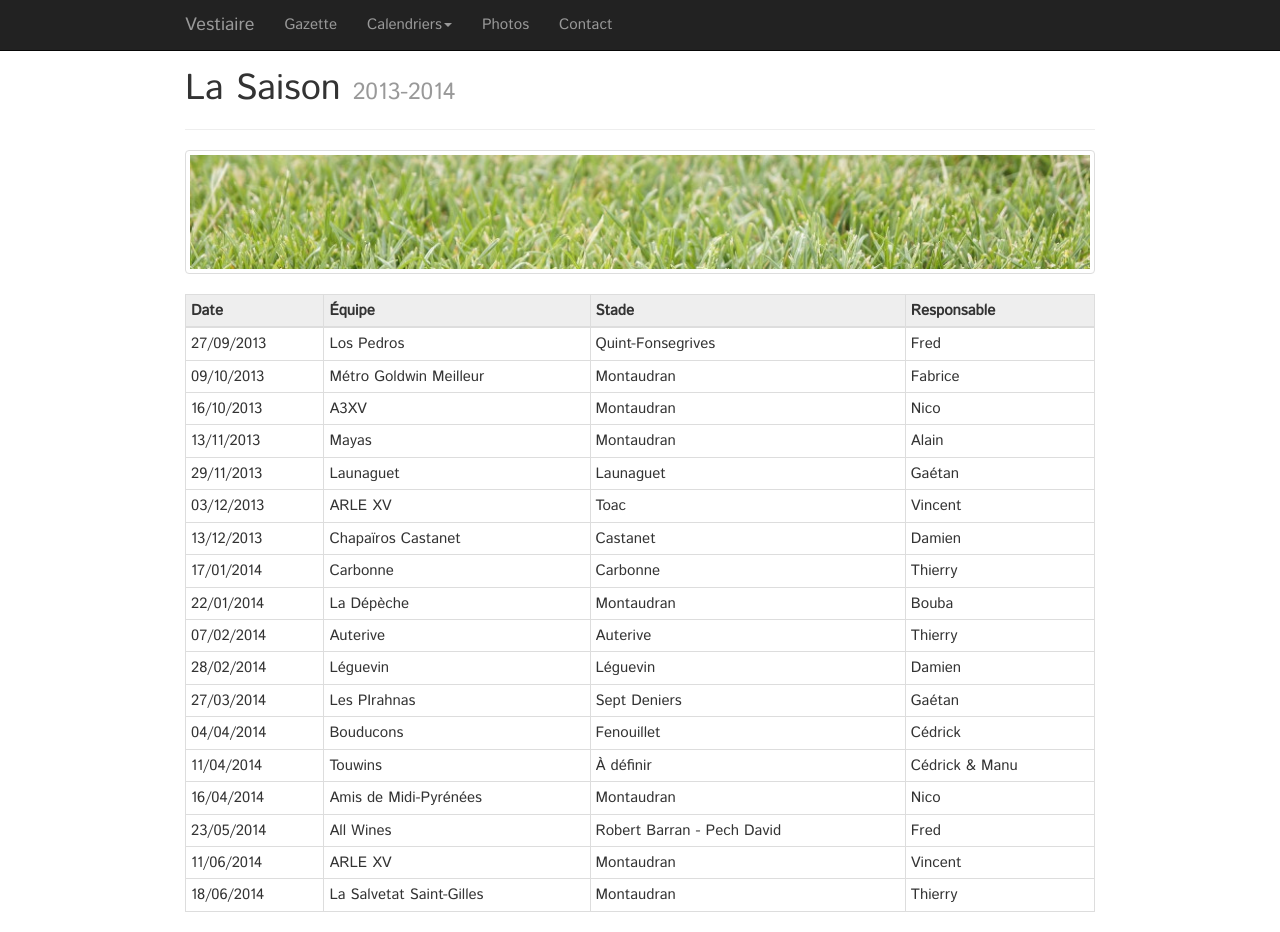
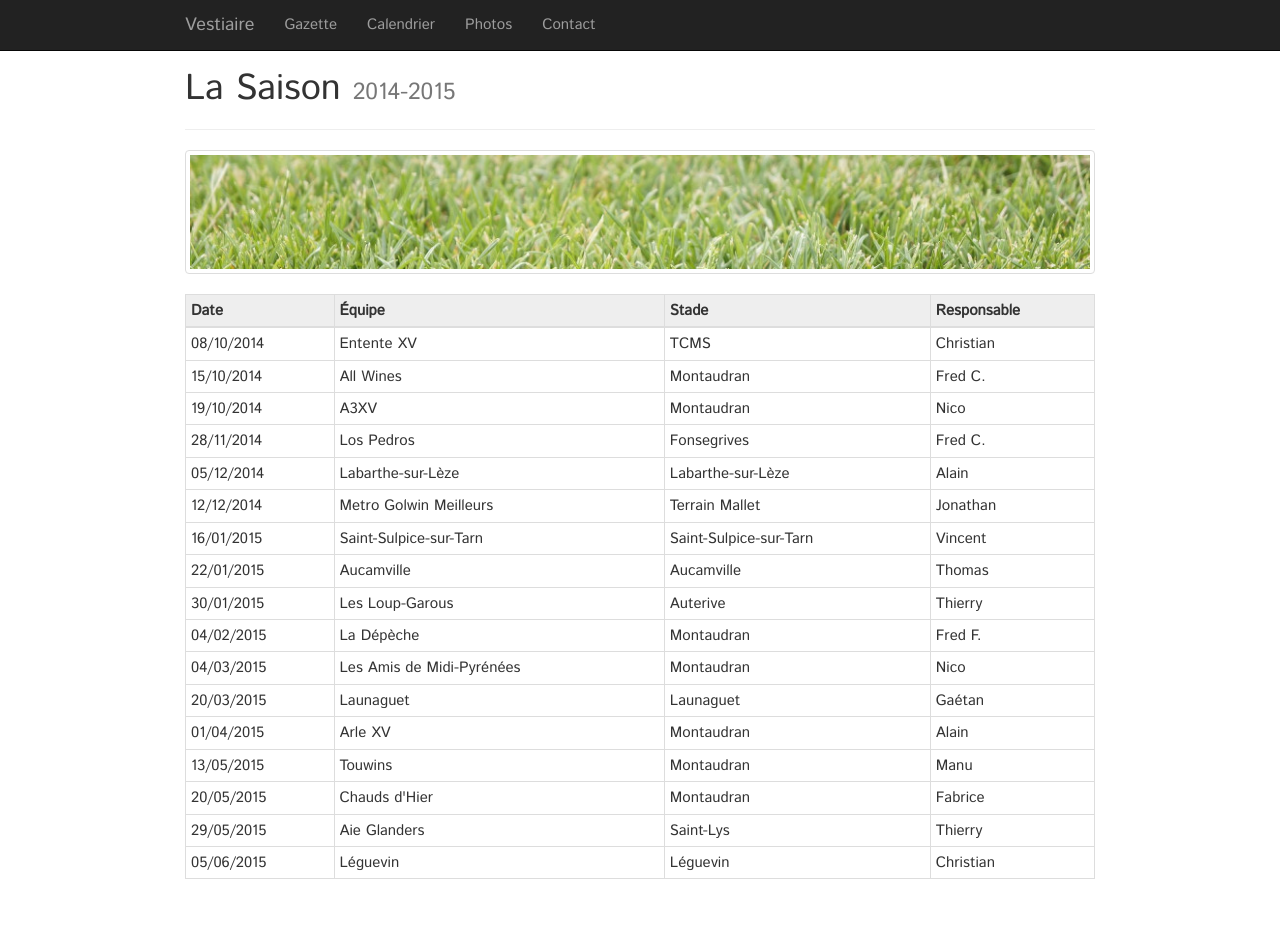
Before and after one commit to fcabestre/Gonins, a Jekyll site: the page built from calendrier.html, in a window 1280 px wide and 932 px high. Built offline with Jekyll 4.4.1, drawn with Linux system fonts in a browser that asks for light colours; nearby versions of some CDN libraries.

Commit message:
Mise à jour début de saison 2014-2015 (suite)
* Retour à un seul calendrier, celui de l'année courante
* Utilisation d'un CDN pour bootstrap aussi
* Nettoyage

```diff
--- a/_config.yml
+++ b/_config.yml
@@ -2,7 +2,7 @@ name: Site des Gonin's Boys
 pygments: true
 encoding: utf-8
 timezone: Europe/Paris
-exclude: ['old', 'bootstrap', 'README.md', 'Site.iml']
+exclude: ['old', 'bootstrap', 'README.md', 'Site.iml', 'assets']
 baseurl: /Gonins
 redcloth:
   fold_lines: false
--- a/_data/matchs-2013-2014.yml
+++ /dev/null
@@ -1,89 +0,0 @@
- - date:  27/09/2013
-   equipe:  Los Pedros
-   stade:  Quint-Fonsegrives
-   responsable:  Fred
-
- - date:  09/10/2013
-   equipe: Métro Goldwin Meilleur
-   stade: Montaudran
-   responsable: Fabrice
-
- - date: 16/10/2013
-   equipe: A3XV
-   stade: Montaudran
-   responsable: Nico
-
- - date: 13/11/2013
-   equipe: Mayas
-   stade: Montaudran
-   responsable: Alain
-
- - date: 29/11/2013
-   equipe: Launaguet
-   stade: Launaguet
-   responsable: Gaétan
-
- - date: 03/12/2013
-   equipe: ARLE XV
-   stade: Toac
-   responsable: Vincent
-
- - date: 13/12/2013
-   equipe: Chapaïros Castanet
-   stade: Castanet
-   responsable: Damien
-
- - date: 17/01/2014
-   equipe: Carbonne
-   stade: Carbonne
-   responsable: Thierry
-
- - date: 22/01/2014
-   equipe: La Dépèche
-   stade: Montaudran
-   responsable: Bouba
-
- - date: 07/02/2014
-   equipe: Auterive
-   stade: Auterive
-   responsable: Thierry
-
- - date: 28/02/2014
-   equipe: Léguevin
-   stade: Léguevin
-   responsable: Damien
-
- - date: 27/03/2014
-   equipe: Les PIrahnas
-   stade: Sept Deniers
-   responsable: Gaétan
-
- - date: 04/04/2014
-   equipe: Bouducons
-   stade: Fenouillet
-   responsable: Cédrick
-
- - date: 11/04/2014
-   equipe: Touwins
-   stade: À définir
-   responsable: Cédrick & Manu
-
- - date: 16/04/2014
-   equipe: Amis de Midi-Pyrénées
-   stade: Montaudran
-   responsable: Nico
-
- - date: 23/05/2014
-   equipe: All Wines
-   stade: Robert Barran - Pech David
-   responsable: Fred
-
- - date: 11/06/2014
-   equipe: ARLE XV
-   stade: Montaudran
-   responsable: Vincent
-
- - date: 18/06/2014
-   equipe: La Salvetat Saint-Gilles
-   stade: Montaudran
-   responsable: Thierry
--- a/_layouts/gonins.html
+++ b/_layouts/gonins.html
@@ -8,7 +8,7 @@
     <meta name="viewport" content="width=device-width, initial-scale=1.0">
     <meta http-equiv="X-UA-Compatible" content="IE=edge">
 
-    <link href="{{ site.baseurl }}/css/assets/bootstrap.css" media="screen" type='text/css' rel="stylesheet">
+    <link href="https://maxcdn.bootstrapcdn.com/bootstrap/3.2.0/css/bootstrap.min.css" rel="stylesheet">
     <link href="http://netdna.bootstrapcdn.com/font-awesome/3.2.1/css/font-awesome.css" type='text/css'
           rel="stylesheet">
     <link href='http://fonts.googleapis.com/css?family=Istok+Web' type='text/css' rel='stylesheet'>
@@ -39,13 +39,7 @@
         <div class="collapse navbar-collapse" id="navbar-gonins">
             <ul class="nav navbar-nav">
                 <li><a href="{{ site.baseurl }}/gazette.html">Gazette</a></li>
-                <li class="dropdown">
-                    <a href="{{ site.baseurl }}/calendrier2015.html" class="dropdown-toggle" data-toggle="dropdown">Calendriers<span class="caret"></span></a>
-                    <ul class="dropdown-menu" role="menu">
-                        <li><a href="{{ site.baseurl }}/calendrier2015.html">Saison 2014-2015</a></li>
-                        <li><a href="{{ site.baseurl }}/calendrier2014.html">Saison 2013-2014</a></li>
-                    </ul>
-                </li>
+                <li><a href="{{ site.baseurl }}/calendrier.html">Calendrier</a></li>
                 <li><a href="{{ site.baseurl }}/galerie.html">Photos</a></li>
                 <li><a href="{{ site.baseurl }}/contact.html">Contact</a></li>
             </ul>
--- a/_posts/2014-09-04-c-est-repartit.textile
+++ b/_posts/2014-09-04-c-est-repartit.textile
@@ -4,9 +4,9 @@ title: C'est repartit !
 excerpt: 44 Gonins sur le pré dès 20 heures (pourvu que ça dure) et un 1/3 Président en visite pour cette reprise officielle
 ---
 
-44 Gonins sur le pré dès 20 heures (pourvu que ça dure) et un 1/3 Président en visite pour cette reprise officielle, ça démarre fort (22% de mieux que la saison dernière) sans compter les excusés pour blessure ou boulot... Le Grand prix de l’assiduité est bien lancé JJJ .... Les responsables de l’Ecole de foot de  Montaudran qui faisait un petit casse-croûte pendant que nous avalions dans la bonne humeur courses, passes, roulades, fractionné et autres exercices ludiques n’en revenaient pas et nous regardaient avec envie....
+44 Gonins sur le pré dès 20 heures (pourvu que ça dure) et un 1/3 Président en visite pour cette reprise officielle, ça démarre fort (22% de mieux que la saison dernière) sans compter les excusés pour blessure ou boulot... Le Grand prix de l’assiduité est bien lancé JJJ... Les responsables de l’Ecole de foot de  Montaudran qui faisait un petit casse-croûte pendant que nous avalions dans la bonne humeur courses, passes, roulades, fractionné et autres exercices ludiques n’en revenaient pas et nous regardaient avec envie...
 
-Rendez-vous donc mercredi prochain pour la 2ème séance qui ne sera pas la dernière......
+Rendez-vous donc mercredi prochain pour la 2ème séance qui ne sera pas la dernière...
 
 N’oubliez pas, pour ceux qui ne l’ont pas encore fait, de vous inscrire ou pas au FESTOVAL
 
--- a/calendrier2014.html
+++ b/calendrier.html
@@ -6,7 +6,7 @@ layout: gonins
     <div class="col-md-12">
         <div class="page-header">
             <h1>La Saison
-                <small>2013-2014</small>
+                <small>2014-2015</small>
             </h1>
         </div>
     </div>
@@ -31,7 +31,7 @@ layout: gonins
                 </tr>
                 </thead>
                 <tbody>
-                {% for match in site.data.matchs-2013-2014 %}
+                {% for match in site.data.matchs %}
                 <tr>
                     <td>{{ match.date }}</td>
                     {% if match.post %}
```
Also changed, not shown: calendrier2015.html (deleted, +0 -51 lines), data/matchs.json (deleted, +0 -116 lines), _data/matchs.yml (renamed from _data/matchs-2014-2015.yml), 1 other file.
